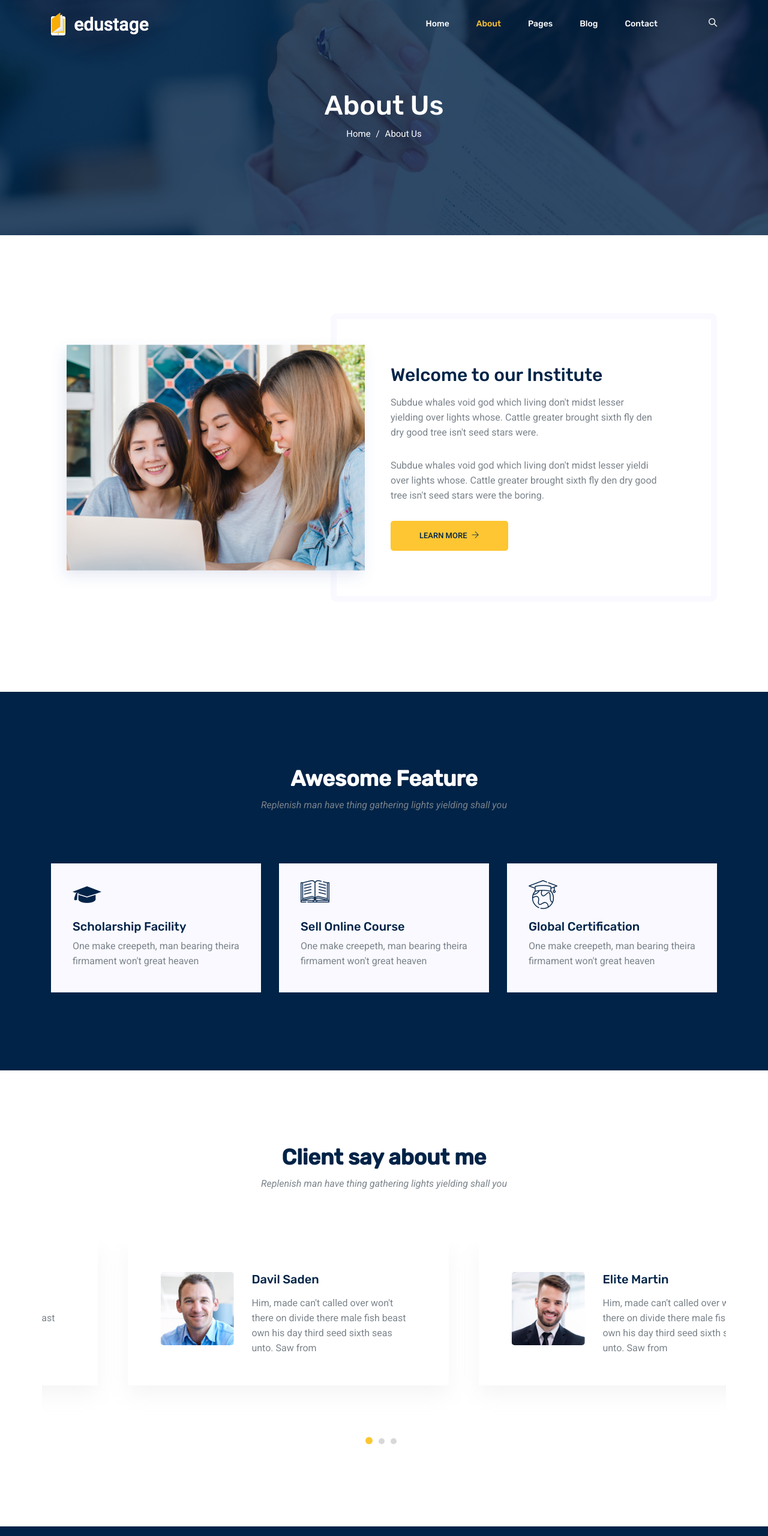
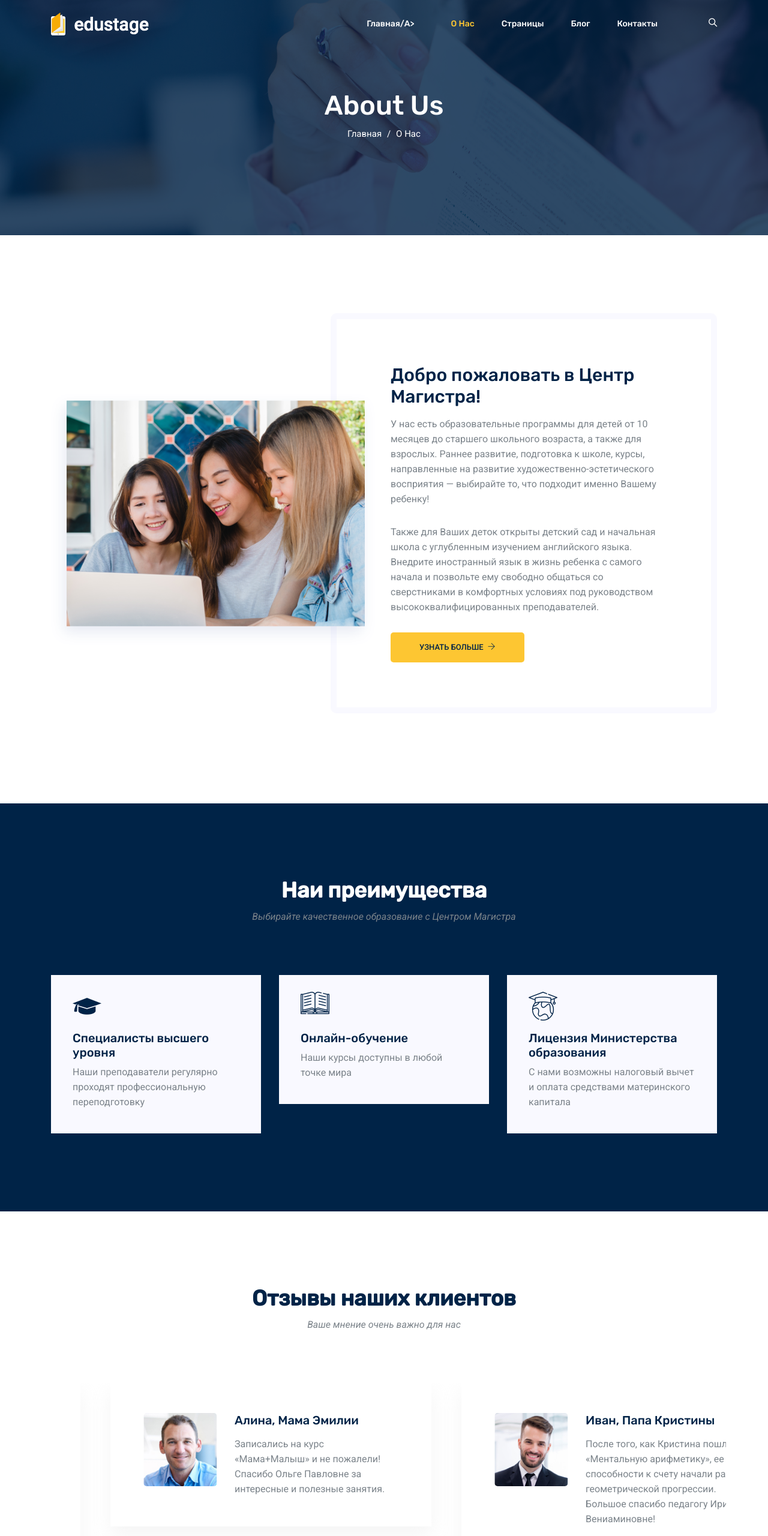
Before and after one commit to tmtmfmu/edustage, a plain HTML site: page about-us.html in a window 1280 px wide. Shown: the top 2560 px of the page at 60% size. Drawn offline with Linux system fonts and the light colour scheme; some packages are replaced by stand-ins of ours.

Commit message:
Update about-us.html

```diff
--- a/about-us.html
+++ b/about-us.html
@@ -1,5 +1,5 @@
 <!DOCTYPE html>
-<html lang="en">
+<html lang="ru">
   <head>
     <!-- Required meta tags -->
     <meta charset="utf-8" />
@@ -8,7 +8,7 @@
       content="width=device-width, initial-scale=1, shrink-to-fit=no"
     />
     <link rel="icon" href="img/favicon.png" type="image/png" />
-    <title>About Us</title>
+    <title>О нас</title>
     <!-- Bootstrap CSS -->
     <link rel="stylesheet" href="css/bootstrap.css" />
     <link rel="stylesheet" href="css/flaticon.css" />
@@ -67,10 +67,10 @@
             >
               <ul class="nav navbar-nav menu_nav ml-auto">
                 <li class="nav-item">
-                  <a class="nav-link" href="index.html">Home</a>
+                  <a class="nav-link" href="index.html">Главная/a>
                 </li>
                 <li class="nav-item active">
-                  <a class="nav-link" href="about-us.html">About</a>
+                  <a class="nav-link" href="about-us.html">О нас</a>
                 </li>
                 <li class="nav-item submenu dropdown">
                   <a
@@ -80,19 +80,19 @@
                     role="button"
                     aria-haspopup="true"
                     aria-expanded="false"
-                    >Pages</a
+                    >Страницы</a
                   >
                   <ul class="dropdown-menu">
                     <li class="nav-item">
-                      <a class="nav-link" href="courses.html">Courses</a>
+                      <a class="nav-link" href="courses.html">Курсы</a>
                     </li>
                     <li class="nav-item">
                       <a class="nav-link" href="course-details.html"
-                        >Course Details</a
+                        >О курсах</a
                       >
                     </li>
                     <li class="nav-item">
-                      <a class="nav-link" href="elements.html">Elements</a>
+                      <a class="nav-link" href="elements.html">Детали</a>
                     </li>
                   </ul>
                 </li>
@@ -104,21 +104,21 @@
                     role="button"
                     aria-haspopup="true"
                     aria-expanded="false"
-                    >Blog</a
+                    >Блог</a
                   >
                   <ul class="dropdown-menu">
                     <li class="nav-item">
-                      <a class="nav-link" href="blog.html">Blog</a>
+                      <a class="nav-link" href="blog.html">Блог</a>
                     </li>
                     <li class="nav-item">
                       <a class="nav-link" href="single-blog.html"
-                        >Blog Details</a
+                        >О блоге</a
                       >
                     </li>
                   </ul>
                 </li>
                 <li class="nav-item">
-                  <a class="nav-link" href="contact.html">Contact</a>
+                  <a class="nav-link" href="contact.html">Контакты</a>
                 </li>
                 <li class="nav-item">
                   <a href="#" class="nav-link search" id="search">
@@ -143,8 +143,8 @@
               <div class="banner_content text-center">
                 <h2>About Us</h2>
                 <div class="page_link">
-                  <a href="index.html">Home</a>
-                  <a href="about-us.html">About Us</a>
+                  <a href="index.html">Главная</a>
+                  <a href="about-us.html">О нас</a>
                 </div>
               </div>
             </div>
@@ -166,19 +166,15 @@
           <div class="col-lg-6">
             <div class="h_blog_text">
               <div class="h_blog_text_inner left right">
-                <h4>Welcome to our Institute</h4>
+                <h4>Добро пожаловать в Центр Магистра!</h4>
                 <p>
-                  Subdue whales void god which living don't midst lesser
-                  yielding over lights whose. Cattle greater brought sixth fly
-                  den dry good tree isn't seed stars were.
+                  У нас есть образовательные программы для детей от 10 месяцев до старшего школьного возраста, а также для взрослых. Раннее развитие, подготовка к школе, курсы, направленные на развитие художественно-эстетического восприятия — выбирайте то, что подходит именно Вашему ребенку!
                 </p>
                 <p>
-                  Subdue whales void god which living don't midst lesser yieldi
-                  over lights whose. Cattle greater brought sixth fly den dry
-                  good tree isn't seed stars were the boring.
+                  Также для Ваших деток открыты детский сад и начальная школа с углубленным изучением английского языка. Внедрите иностранный язык в жизнь ребенка с самого начала и позвольте ему свободно общаться со сверстниками в комфортных условиях под руководством высококвалифицированных преподавателей.
                 </p>
                 <a class="primary-btn" href="#">
-                  Learn More <i class="ti-arrow-right ml-1"></i>
+                  Узнать больше <i class="ti-arrow-right ml-1"></i>
                 </a>
               </div>
             </div>
@@ -194,9 +190,9 @@
         <div class="row justify-content-center">
           <div class="col-lg-5">
             <div class="main_title">
-              <h2 class="mb-3 text-white">Awesome Feature</h2>
+              <h2 class="mb-3 text-white">Наи преимущества</h2>
               <p>
-                Replenish man have thing gathering lights yielding shall you
+                Выбирайте качественное образование с Центром Магистра
               </p>
             </div>
           </div>
@@ -206,10 +202,9 @@
             <div class="single_feature">
               <div class="icon"><span class="flaticon-student"></span></div>
               <div class="desc">
-                <h4 class="mt-3 mb-2">Scholarship Facility</h4>
+                <h4 class="mt-3 mb-2">Специалисты высшего уровня</h4>
                 <p>
-                  One make creepeth, man bearing theira firmament won't great
-                  heaven
+                  Наши преподаватели регулярно проходят профессиональную переподготовку
                 </p>
               </div>
             </div>
@@ -219,10 +214,9 @@
             <div class="single_feature">
               <div class="icon"><span class="flaticon-book"></span></div>
               <div class="desc">
-                <h4 class="mt-3 mb-2">Sell Online Course</h4>
+                <h4 class="mt-3 mb-2">Онлайн-обучение</h4>
                 <p>
-                  One make creepeth, man bearing theira firmament won't great
-                  heaven
+                  Наши курсы доступны в любой точке мира
                 </p>
               </div>
             </div>
@@ -232,10 +226,9 @@
             <div class="single_feature">
               <div class="icon"><span class="flaticon-earth"></span></div>
               <div class="desc">
-                <h4 class="mt-3 mb-2">Global Certification</h4>
+                <h4 class="mt-3 mb-2">Лицензия Министерства образования</h4>
                 <p>
-                  One make creepeth, man bearing theira firmament won't great
-                  heaven
+                  С нами возможны налоговый вычет и оплата средствами материнского капитала
                 </p>
               </div>
             </div>
@@ -251,9 +244,9 @@
         <div class="row justify-content-center">
           <div class="col-lg-5">
             <div class="main_title">
-              <h2 class="mb-3">Client say about me</h2>
+              <h2 class="mb-3">Отзывы наших клиентов</h2>
               <p>
-                Replenish man have thing gathering lights yielding shall you
+                Ваше мнение очень важно для нас
               </p>
             </div>
           </div>
@@ -268,11 +261,9 @@
                 </div>
                 <div class="col-lg-8">
                   <div class="testi_text">
-                    <h4>Elite Martin</h4>
+                    <h4>Ольга, мама Насти и Саши</h4>
                     <p>
-                      Him, made can't called over won't there on divide there
-                      male fish beast own his day third seed sixth seas unto.
-                      Saw from
+                      Большое спасибо преподавателю английского языка Елене Валерьевне за огромный вклад в обучение моих детей! Английский язык больше не кажется чем-то страшным и непонятным
                     </p>
                   </div>
                 </div>
@@ -285,11 +276,9 @@
                 </div>
                 <div class="col-lg-8">
                   <div class="testi_text">
-                    <h4>Davil Saden</h4>
+                    <h4>Алина, мама Эмилии</h4>
                     <p>
-                      Him, made can't called over won't there on divide there
-                      male fish beast own his day third seed sixth seas unto.
-                      Saw from
+                      Записались на курс «Мама+Малыш» и не пожалели! Спасибо Ольге Павловне за интересные и полезные занятия.
                     </p>
                   </div>
                 </div>
@@ -302,11 +291,9 @@
                 </div>
                 <div class="col-lg-8">
                   <div class="testi_text">
-                    <h4>Elite Martin</h4>
+                    <h4>Иван, папа Кристины</h4>
                     <p>
-                      Him, made can't called over won't there on divide there
-                      male fish beast own his day third seed sixth seas unto.
-                      Saw from
+                      После того, как Кристина пошла на «Ментальную арифметику», ее способности к счету начали расти в геометрической прогрессии. Большое спасибо педагогу Ирине Вениаминовне!
                     </p>
                   </div>
                 </div>
@@ -319,11 +306,9 @@
                 </div>
                 <div class="col-lg-8">
                   <div class="testi_text">
-                    <h4>Davil Saden</h4>
+                    <h4>Мария, мама Павла</h4>
                     <p>
-                      Him, made can't called over won't there on divide there
-                      male fish beast own his day third seed sixth seas unto.
-                      Saw from
+                      Ходим в Центр Магистра уже шесть лет, попробовали почти все курсы и благодарны администраторам за теплый прием и дружелюбие, а еще педагогам, которые любят детей и свою работу)
                     </p>
                   </div>
                 </div>
@@ -336,11 +321,9 @@
                 </div>
                 <div class="col-lg-8">
                   <div class="testi_text">
-                    <h4>Elite Martin</h4>
+                    <h4>Светлана, мама Киры</h4>
                     <p>
-                      Him, made can't called over won't there on divide there
-                      male fish beast own his day third seed sixth seas unto.
-                      Saw from
+                      Арт-студию лучше, чем здесь, я не нашла. Интересные поделки и рисунки, объяснения, понятные даже малышам. В общем, все круто!
                     </p>
                   </div>
                 </div>
@@ -353,11 +336,9 @@
                 </div>
                 <div class="col-lg-8">
                   <div class="testi_text">
-                    <h4>Davil Saden</h4>
+                    <h4>Виталий, папа Юры</h4>
                     <p>
-                      Him, made can't called over won't there on divide there
-                      male fish beast own his day third seed sixth seas unto.
-                      Saw from
+                      Сын с детства увлекается Китаем и его культурой, поэтому когда в нашем городе появились курсы китайского языка, мы сразу же записались. Преподаватель действительно жила в Китае и знает язык на уровне носителей, к тому же умеет объяснить сложные вещи на примерах и играх. Сын доволен, ходит уже полтора года.
                     </p>
                   </div>
                 </div>
@@ -374,12 +355,12 @@
       <div class="container">
         <div class="row">
           <div class="col-lg-2 col-md-6 single-footer-widget">
-            <h4>Top Products</h4>
+            <h4>Популярные курсы</h4>
             <ul>
-              <li><a href="#">Managed Website</a></li>
-              <li><a href="#">Manage Reputation</a></li>
-              <li><a href="#">Power Tools</a></li>
-              <li><a href="#">Marketing Service</a></li>
+              <li><a href="#">Мама+Малыш</a></li>
+              <li><a href="#">Раннее развитие</a></li>
+              <li><a href="#">Подготовка к школе</a></li>
+              <li><a href="#">Английский язык</a></li>
             </ul>
           </div>
           <div class="col-lg-2 col-md-6 single-footer-widget">
```
